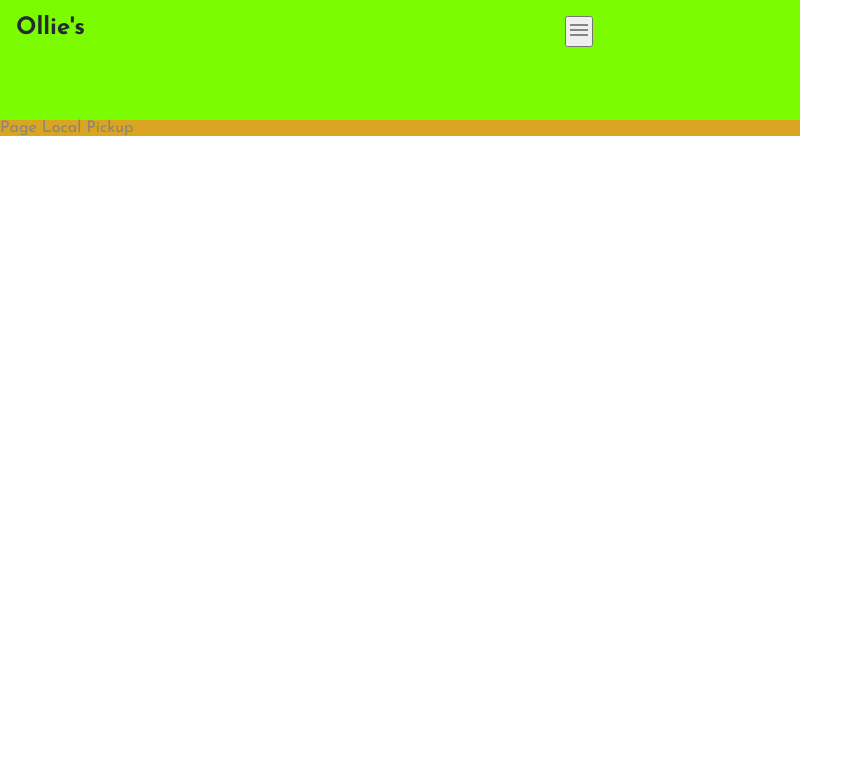
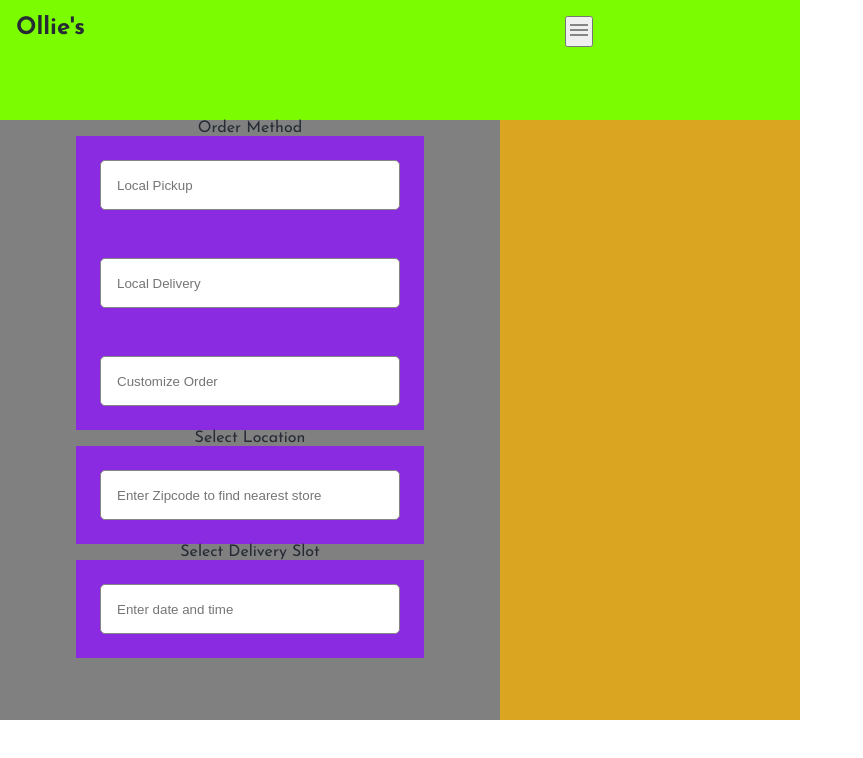
Before and after one commit to LoaGnadjouSoumahoro/formCake, a React (Vite) app: page / in a window 1280 px wide. Shown: the top 758 px of the page, without its empty margins (0-863 px from the left). Built offline with nearby package versions, Linux system fonts and the light colour scheme.

Commit message:
container left fait et début du container rigth

```diff
--- /dev/null
+++ b/src/components/container/ContainerRigth.jsx
@@ -0,0 +1,5 @@
+const ContainerRigth = () => {
+  return <div>ContainerRigth</div>;
+};
+
+export default ContainerRigth;
--- /dev/null
+++ b/src/components/containerLeft/ContainerLeft.jsx
@@ -0,0 +1,20 @@
+import InputItem from '../inputItem/InputItem';
+import SubTitle from '../subTitle/SubTitle';
+import classes from './ContainerLeft.module.css';
+
+const ContainerLeft = () => {
+  return (
+    <div className={classes.containerLeft}>
+      <SubTitle subTitle='Order Method' />
+      <InputItem placeholder='Local Pickup' />
+      <InputItem placeholder='Local Delivery' />
+      <InputItem placeholder='Customize Order' />
+      <SubTitle subTitle='Select Location' />
+      <InputItem placeholder='Enter Zipcode to find nearest store ' />
+      <SubTitle subTitle='Select Delivery Slot' />
+      <InputItem placeholder='Enter date and time' />
+    </div>
+  );
+};
+
+export default ContainerLeft;
--- /dev/null
+++ b/src/components/containerLeft/ContainerLeft.module.css
@@ -0,0 +1,8 @@
+.containerLeft {
+  background-color: grey;
+  width: 500px;
+  height: 600px;
+  display: flex;
+  flex-direction: column;
+  align-items: center;
+}
--- a/src/components/inputItem/InputItem.jsx
+++ b/src/components/inputItem/InputItem.jsx
@@ -0,0 +1,11 @@
+import classes from './InputItem.module.css';
+
+const InputItem = ({ placeholder }) => {
+  return (
+    <div className={classes.inputItem}>
+      <input type='text' placeholder={placeholder} />
+    </div>
+  );
+};
+
+export default InputItem;
--- /dev/null
+++ b/src/components/inputItem/InputItem.module.css
@@ -0,0 +1,12 @@
+.inputItem {
+  background-color: blueviolet;
+}
+
+.inputItem input {
+  width: 300px;
+  height: 50px;
+  margin: 1.5rem;
+  padding: 1rem;
+  border: 1px solid var(--color-gray);
+  border-radius: 5px;
+}
--- /dev/null
+++ b/src/components/subTitle/SubTitle.jsx
@@ -0,0 +1,7 @@
+import classes from './SubTitle.module.css';
+
+const SubTitle = ({ subTitle }) => {
+  return <div className={classes.subTitle}>{subTitle}</div>;
+};
+
+export default SubTitle;
--- /dev/null
+++ b/src/components/subTitle/SubTitle.module.css
@@ -0,0 +1,3 @@
+.subTitle {
+  color: var(--color-dark-blue);
+}
--- a/src/pages/localPickup/LocalPickup.jsx
+++ b/src/pages/localPickup/LocalPickup.jsx
@@ -1,9 +1,11 @@
+import ContainerLeft from '../../components/containerLeft/ContainerLeft';
+
 import './LocalPickup.css';
 
 const LocalPickup = () => {
   return (
     <div className='localPickup'>
-      <p>Page Local Pickup</p>
+      <ContainerLeft />
     </div>
   );
 };
```
Also changed, not shown: src/components/inputItem/InputItem.css (deleted).
